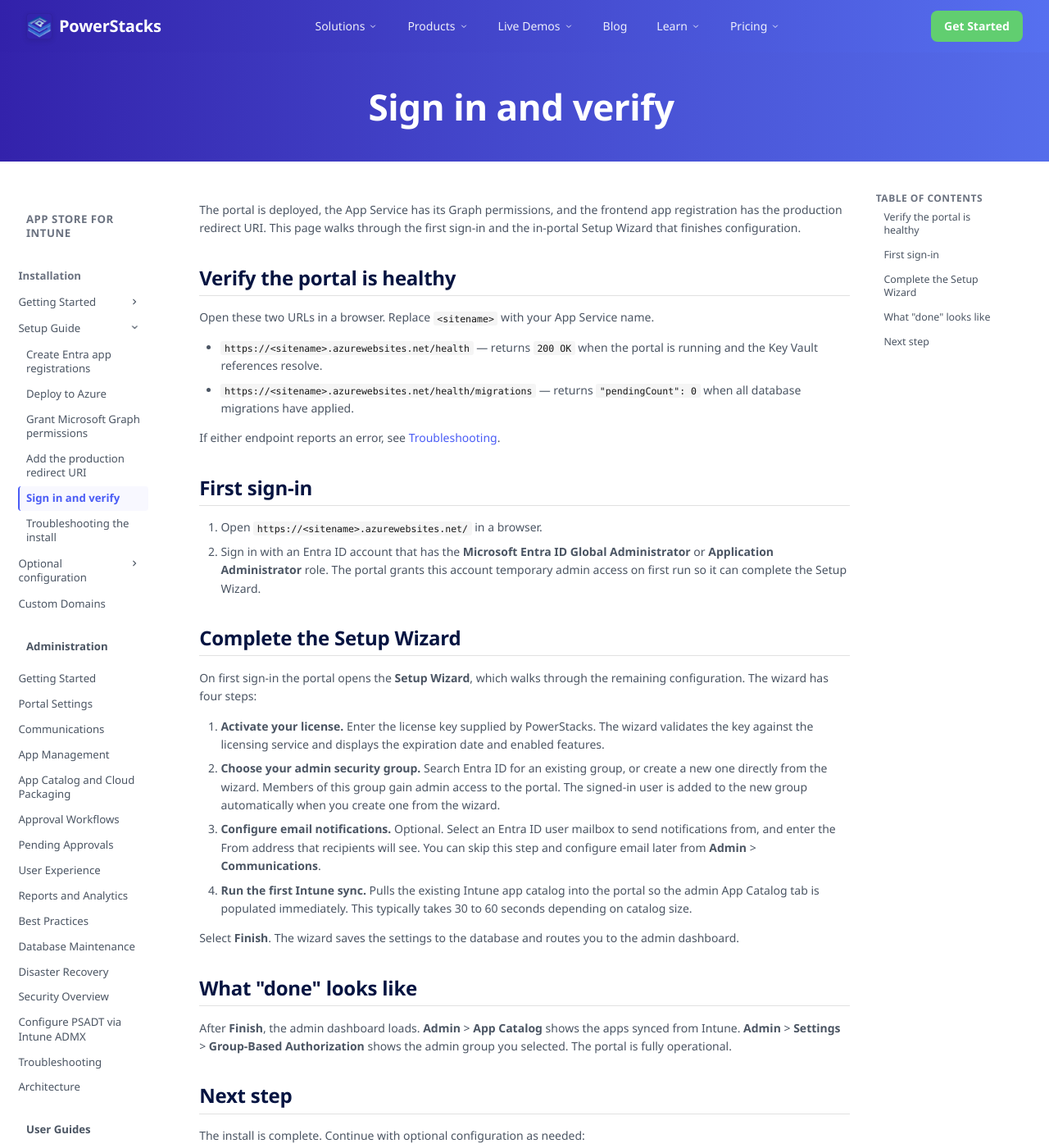
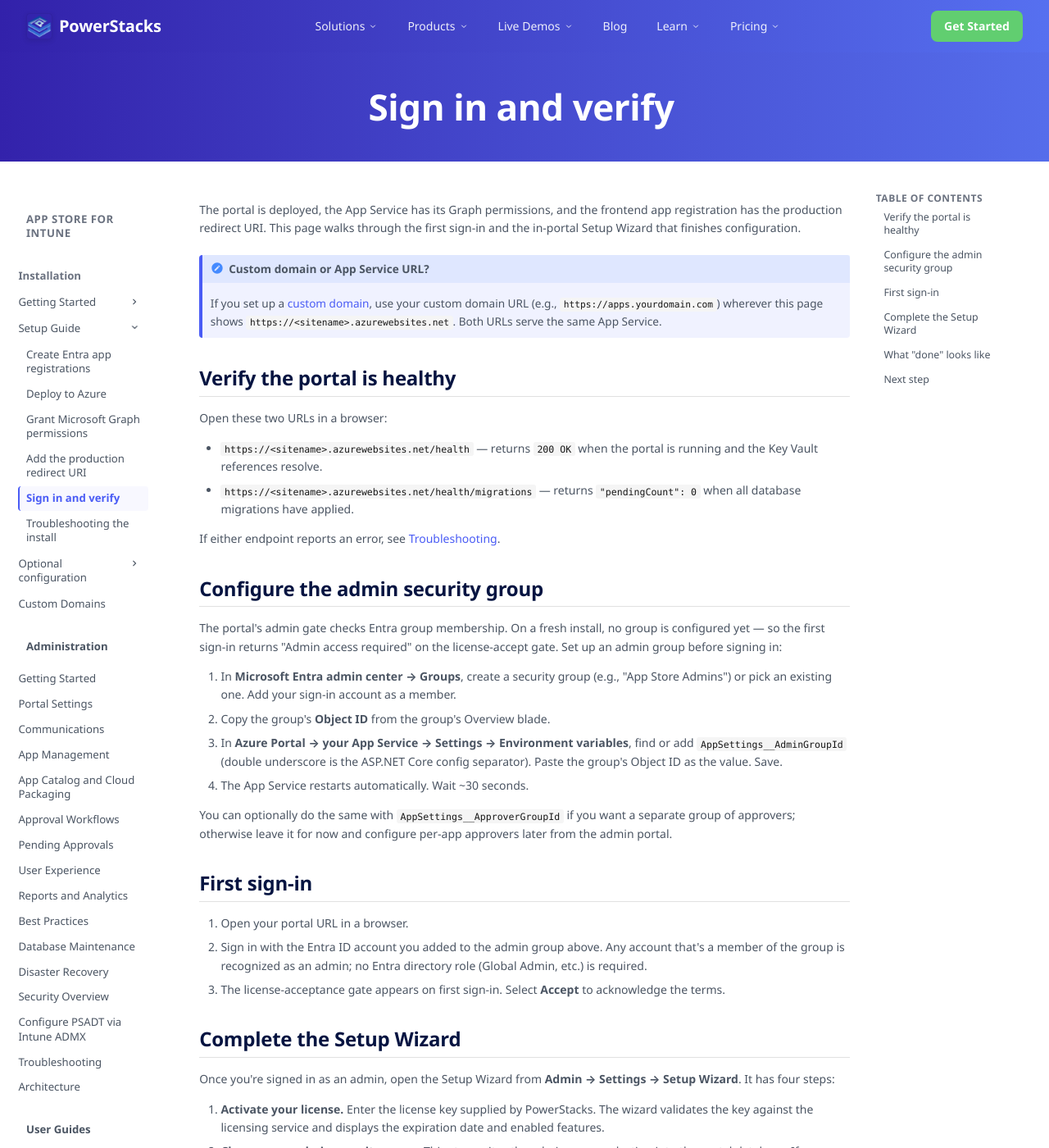
Before and after one commit to powerstacks-corp/powerstacks-docs, an MkDocs documentation site: the page built from docs/app-store-for-intune/installation/setup-guide/sign-in.md, in a window 1280 px wide and 1400 px high. Shown: the whole window at 82% size. Built offline with MkDocs 1.6.1 and Material for MkDocs 9.7.7, drawn with Linux system fonts in a browser that asks for light colours; some of the changed text lies outside the part shown.

Commit message:
app-store docs: rewrite sign-in.md to match what actually happens on install
The previous version claimed three things the code doesn't do:

1. "Sign in with Global Administrator or Application Administrator role.
   The portal grants this account temporary admin access on first run."
   No such bootstrap exists. IsAdminAsync() in every admin-gated
   controller checks only Entra group membership; no role check, no
   first-user grant.

2. "On first sign-in the portal opens the Setup Wizard."
   The Setup Wizard component exists but is never auto-shown. The only
   trigger is a button in Admin -> Settings -> Setup Wizard.

3. URLs assumed every customer uses *.azurewebsites.net, with no
   acknowledgment that customers with a custom domain use that URL
   for both verification and sign-in.

Rewrites:

- Top-of-page note pointing customers to use their custom domain URL
  if one is configured.
- New "Configure the admin security group" section with the manual
  bootstrap steps (create or pick a group, add the user, set
  AppSettings__AdminGroupId on the App Service). This is the actual
  prerequisite for first sign-in until the v1.34.0 code fix lands.
- First sign-in section now says "any account that's a member of the
  admin group; no Entra directory role required" (true) instead of
  the Global Admin / temporary access language (false).
- Setup Wizard section now says it's opened manually from Admin ->
  Settings instead of "opens automatically on first sign-in." The
  four-step description of the wizard itself is unchanged.

Once v1.34.0 ships the code-side fix (admin bootstrap or empty-group
default), the bootstrap-group section here can be removed.

```diff
--- a/docs/app-store-for-intune/installation/setup-guide/sign-in.md
+++ b/docs/app-store-for-intune/installation/setup-guide/sign-in.md
@@ -1,32 +1,47 @@
 ---
 title: "Sign in and verify"
-description: "Verify the portal is healthy, sign in for the first time, and complete the in-portal Setup Wizard."
+description: "Verify the portal is healthy, configure the admin security group, sign in for the first time, and complete the in-portal Setup Wizard."
 ---
 
 # Sign in and verify
 
 The portal is deployed, the App Service has its Graph permissions, and the frontend app registration has the production redirect URI. This page walks through the first sign-in and the in-portal Setup Wizard that finishes configuration.
 
+!!! note "Custom domain or App Service URL?"
+    If you set up a [custom domain](../../administration/custom-domains.md), use your custom domain URL (e.g., `https://apps.yourdomain.com`) wherever this page shows `https://<sitename>.azurewebsites.net`. Both URLs serve the same App Service.
+
 ## Verify the portal is healthy
 
-Open these two URLs in a browser. Replace `<sitename>` with your App Service name.
+Open these two URLs in a browser:
 
 - `https://<sitename>.azurewebsites.net/health` — returns `200 OK` when the portal is running and the Key Vault references resolve.
 - `https://<sitename>.azurewebsites.net/health/migrations` — returns `"pendingCount": 0` when all database migrations have applied.
 
 If either endpoint reports an error, see [Troubleshooting](troubleshooting.md).
 
+## Configure the admin security group
+
+The portal's admin gate checks Entra group membership. On a fresh install, no group is configured yet — so the first sign-in returns "Admin access required" on the license-accept gate. Set up an admin group before signing in:
+
+1. In **Microsoft Entra admin center → Groups**, create a security group (e.g., "App Store Admins") or pick an existing one. Add your sign-in account as a member.
+2. Copy the group's **Object ID** from the group's Overview blade.
+3. In **Azure Portal → your App Service → Settings → Environment variables**, find or add `AppSettings__AdminGroupId` (double underscore is the ASP.NET Core config separator). Paste the group's Object ID as the value. Save.
+4. The App Service restarts automatically. Wait ~30 seconds.
+
+You can optionally do the same with `AppSettings__ApproverGroupId` if you want a separate group of approvers; otherwise leave it for now and configure per-app approvers later from the admin portal.
+
 ## First sign-in
 
-1. Open `https://<sitename>.azurewebsites.net/` in a browser.
-2. Sign in with an Entra ID account that has the **Microsoft Entra ID Global Administrator** or **Application Administrator** role. The portal grants this account temporary admin access on first run so it can complete the Setup Wizard.
+1. Open your portal URL in a browser.
+2. Sign in with the Entra ID account you added to the admin group above. Any account that's a member of the group is recognized as an admin; no Entra directory role (Global Admin, etc.) is required.
+3. The license-acceptance gate appears on first sign-in. Select **Accept** to acknowledge the terms.
 
 ## Complete the Setup Wizard
 
-On first sign-in the portal opens the **Setup Wizard**, which walks through the remaining configuration. The wizard has four steps:
+Once you're signed in as an admin, open the Setup Wizard from **Admin → Settings → Setup Wizard**. It has four steps:
 
 1. **Activate your license.** Enter the license key supplied by PowerStacks. The wizard validates the key against the licensing service and displays the expiration date and enabled features.
-2. **Choose your admin security group.** Search Entra ID for an existing group, or create a new one directly from the wizard. Members of this group gain admin access to the portal. The signed-in user is added to the new group automatically when you create one from the wizard.
+2. **Choose your admin security group.** This step writes the admin group selection into the portal database. If you used the bootstrap step above, you can keep the same group here. (Once the database value is set, the `AppSettings__AdminGroupId` environment variable becomes a fallback and can be removed if you prefer to manage the group from inside the portal.)
 3. **Configure email notifications.** Optional. Select an Entra ID user mailbox to send notifications from, and enter the From address that recipients will see. You can skip this step and configure email later from **Admin** > **Communications**.
 4. **Run the first Intune sync.** Pulls the existing Intune app catalog into the portal so the admin App Catalog tab is populated immediately. This typically takes 30 to 60 seconds depending on catalog size.
 
@@ -43,6 +58,6 @@
 - [Configure email notifications](configure-email-notifications.md) — if you skipped this step in the wizard or want to refine the settings.
 - [Configure Microsoft Teams Bot](configure-teams-bot.md) — finish the Teams app manifest upload if you enabled the bot at deploy time.
 - [Configure Application Insights](configure-application-insights.md) — application logging and telemetry.
-- [Custom domains](../../administration/custom-domains.md) — replace the default `*.azurewebsites.net` URL with a custom domain.
+- [Custom domains](../../administration/custom-domains.md) — replace the default `*.azurewebsites.net` URL with a custom domain (if you didn't already set one up during the install).
 
 For ongoing administration, see the [Admin Guide](../../administration/index.md).
```
